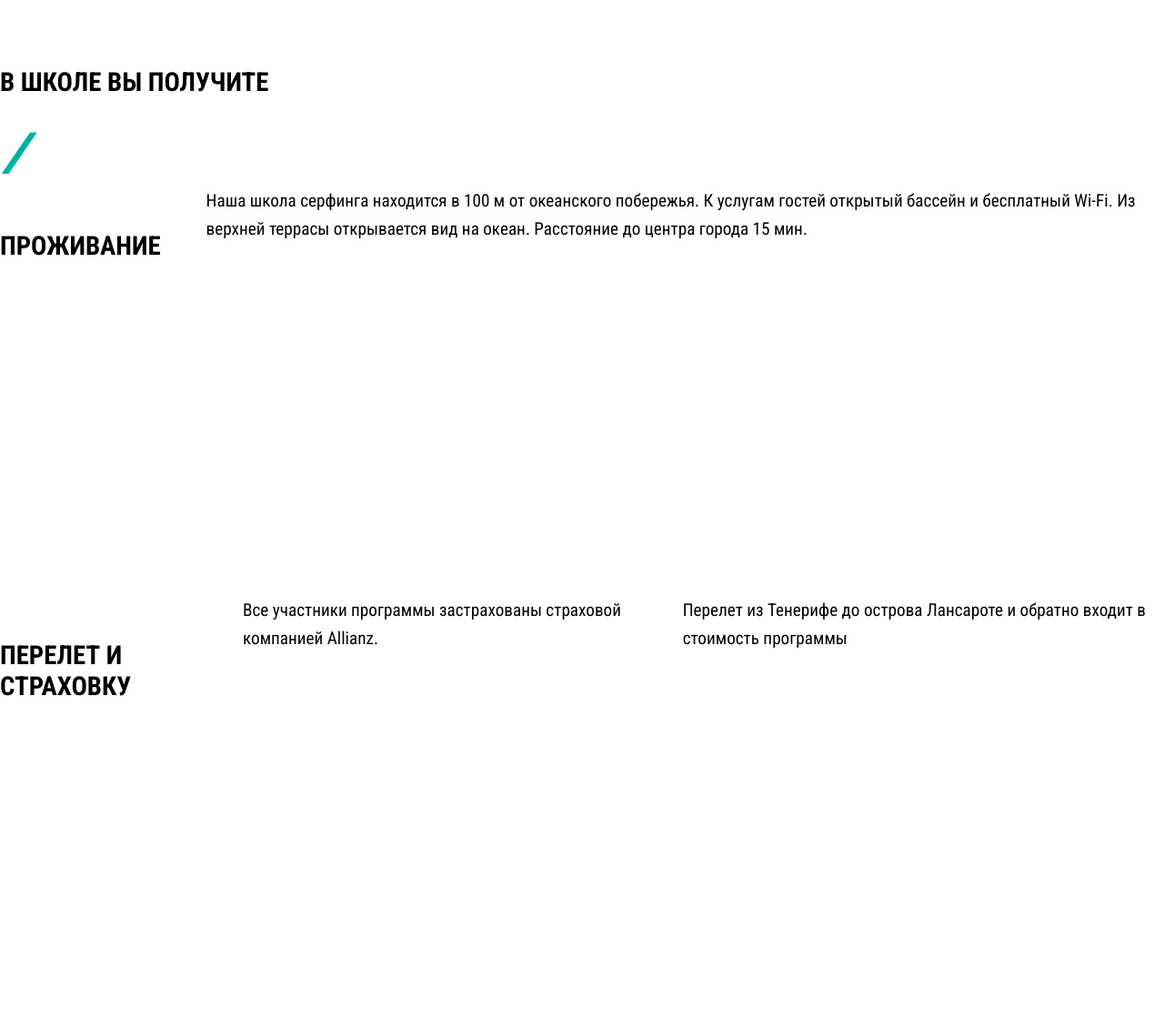
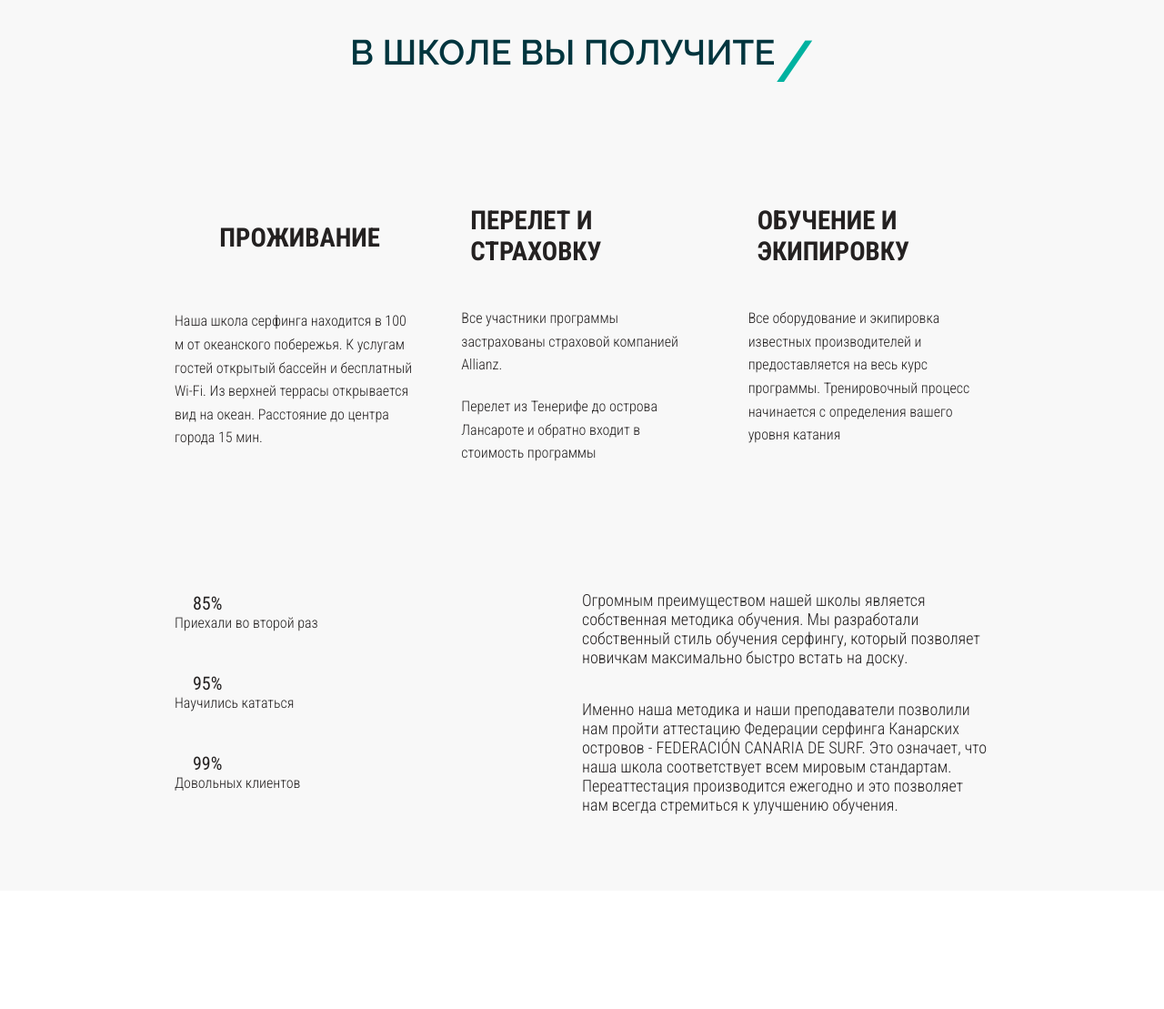
Before and after one commit to aponskk/wawe, a plain HTML site: page index.html in a window 1280 px wide. Shown: the part 2070-3179 px from the top of the page at 91% size. After the commit the page ends 3049 px from the top, so only its background shows below. Drawn offline with Linux system fonts and the light colour scheme.

Commit message:
Update style.css

```diff
--- a/style.css
+++ b/style.css
@@ -80,8 +80,8 @@ body {
 
 
 #about-us {
-    margin-top: 20%;
-    margin-bottom: 20%;
+    margin-top: 10%;
+    margin-bottom: 15%;
 }
 
 #about-us h1 {
@@ -127,3 +127,125 @@ body {
     margin: 0;
     line-height: 1.6;
 }
+
+#in-school .text-h1 {
+    display: flex;
+    justify-content: center;
+    margin-bottom: 10%;
+}
+
+#in-school .text-h1 h1{
+    color: rgba(1, 53, 62, 1);
+    font-family: "Raleway", sans-serif;
+    font-weight: 600;
+    font-size: clamp(32px, 3vw, 48px);
+}
+
+#in-school {
+    background-color: rgba(248, 248, 248, 1);
+    padding: 5% 15% 5% 15%;
+}
+
+#in-school .text-blocks {
+    display: flex;
+    align-items: stretch;
+    gap: 50px;
+}
+
+#in-school .text-blocks .line {
+    display: flex;
+    align-items: flex-start;
+    justify-content: center;
+    font-family: 'Roboto Condensed', sans-serif;
+    font-weight: 400;
+    color: rgba(36, 33, 33, 1);
+    font-size: clamp(16px, 1.5vw, 24px);
+}
+
+#in-school .text-blocks .line img {
+    width: auto;
+    margin-right: 10px;
+    margin-top: 14%;
+}
+
+#in-school .text-blocks .text-block {
+    flex: 1;
+    display: flex;
+    gap: 20px;
+    justify-content: flex-start;
+    flex-direction: column;
+    font-family: 'Roboto Condensed', sans-serif;
+    font-weight: 300;
+    font-size: clamp(14px, 2.5vw, 16px);
+    color: rgba(36, 33, 33, 1);
+}
+
+#in-school .text-blocks .line .up{
+    margin-top: 7%;
+}
+
+#in-school .text-blocks .text-block .up{
+    margin-top: 7%;
+}
+
+#in-school .procents {
+    display: flex;
+    align-items: stretch;
+}
+
+#in-schoole .procents .block1{
+    display: flex;
+    flex-direction: column;
+    gap: 30px;
+}
+
+
+#in-school .procents .line-wave {
+    display: flex;
+    align-items: center;
+    gap: 20px;
+}
+
+.text-wave img {
+    width: auto;
+}
+
+.text-wave p {
+    font-family: 'Roboto Condensed', sans-serif;
+    font-weight: 300;
+    color: rgba(36, 33, 33, 1);
+    font-size: clamp(14px, 2.5vw, 16px);
+    margin: 0;
+}
+
+.text-wave {
+    margin-bottom: 10%;
+}
+
+.procent {
+    font-family: 'Roboto Condensed', sans-serif;
+    font-weight: 400;
+    color: rgba(36, 33, 33, 1);
+    font-size: clamp(20px, 1.5vw, 24px);
+}
+
+#in-school .procents .block1,
+.block2 {
+    width: 50%;
+    height: 100%;
+}
+
+#in-school .procents .block2 {
+    display: flex;
+    flex-direction: column;
+    font-family: 'Roboto Condensed', sans-serif;
+    font-weight: 300;
+    font-size: clamp(16px, 1.5vw, 18px);
+    color: rgba(36, 33, 33, 1);
+    margin-top: -2.3%;
+
+}
+
+#in-school .procents .block2 .upp {
+    margin-bottom: 50px;
+}
```
